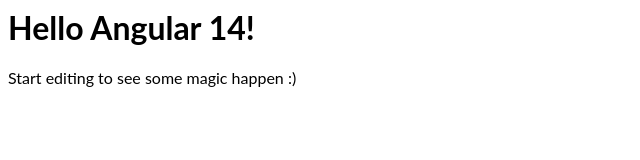
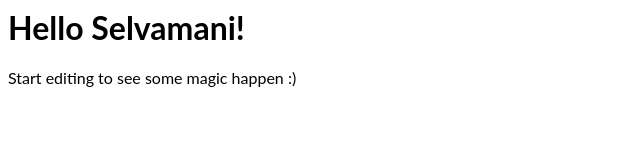
Before and after one commit to abarna-selva/angular-hello-world, an Angular app: page / in a window 1280 px wide. Shown: the top 160 px of the page, without its empty margins (0-640 px from the left). Built offline with nearby package versions, Linux system fonts and the light colour scheme.

Commit message:
First changes

```diff
--- a/src/app/app.component.ts
+++ b/src/app/app.component.ts
@@ -6,5 +6,5 @@
   styleUrls: [ './app.component.css' ]
 })
 export class AppComponent  {
-  name = 'Angular ' + VERSION.major;
+  name = 'Selvamani';
 }
```
